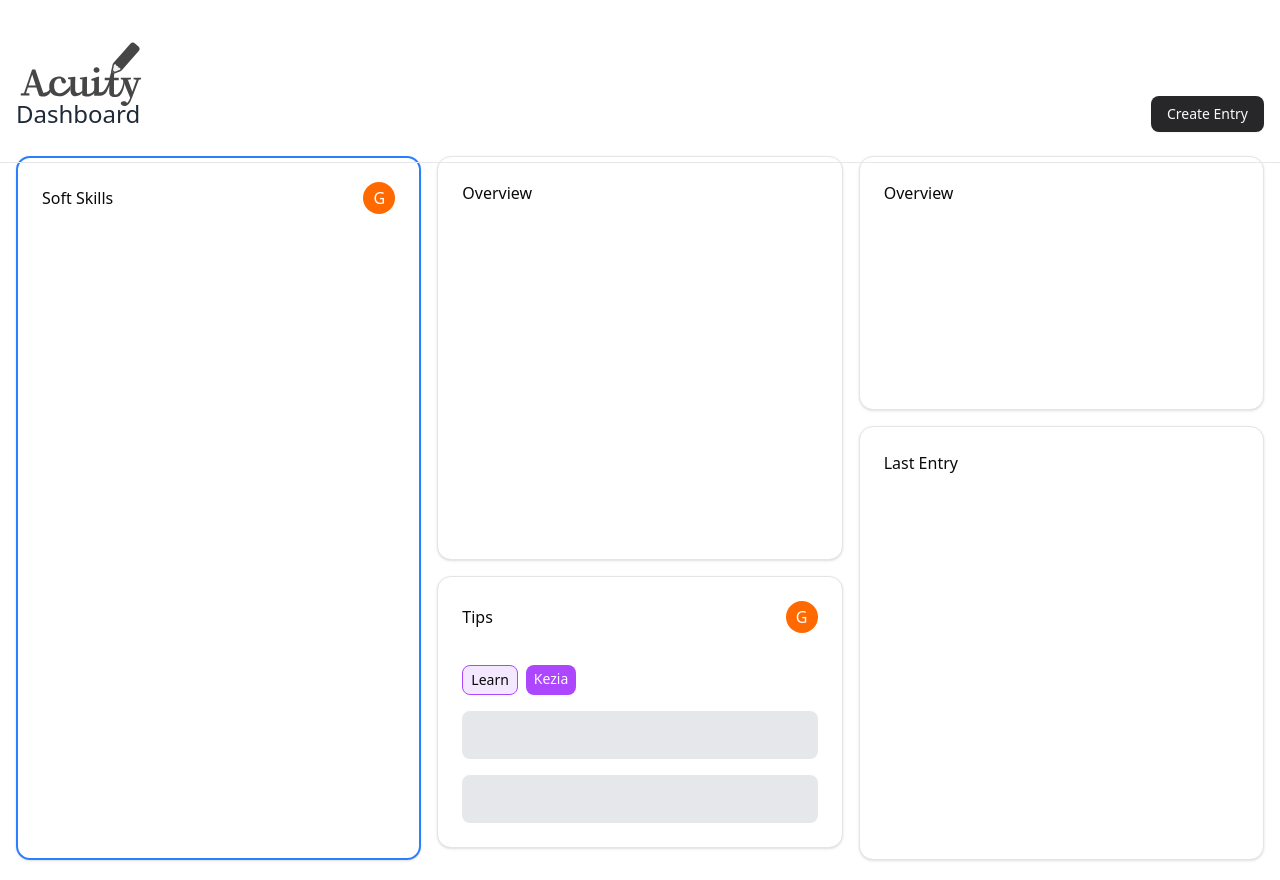
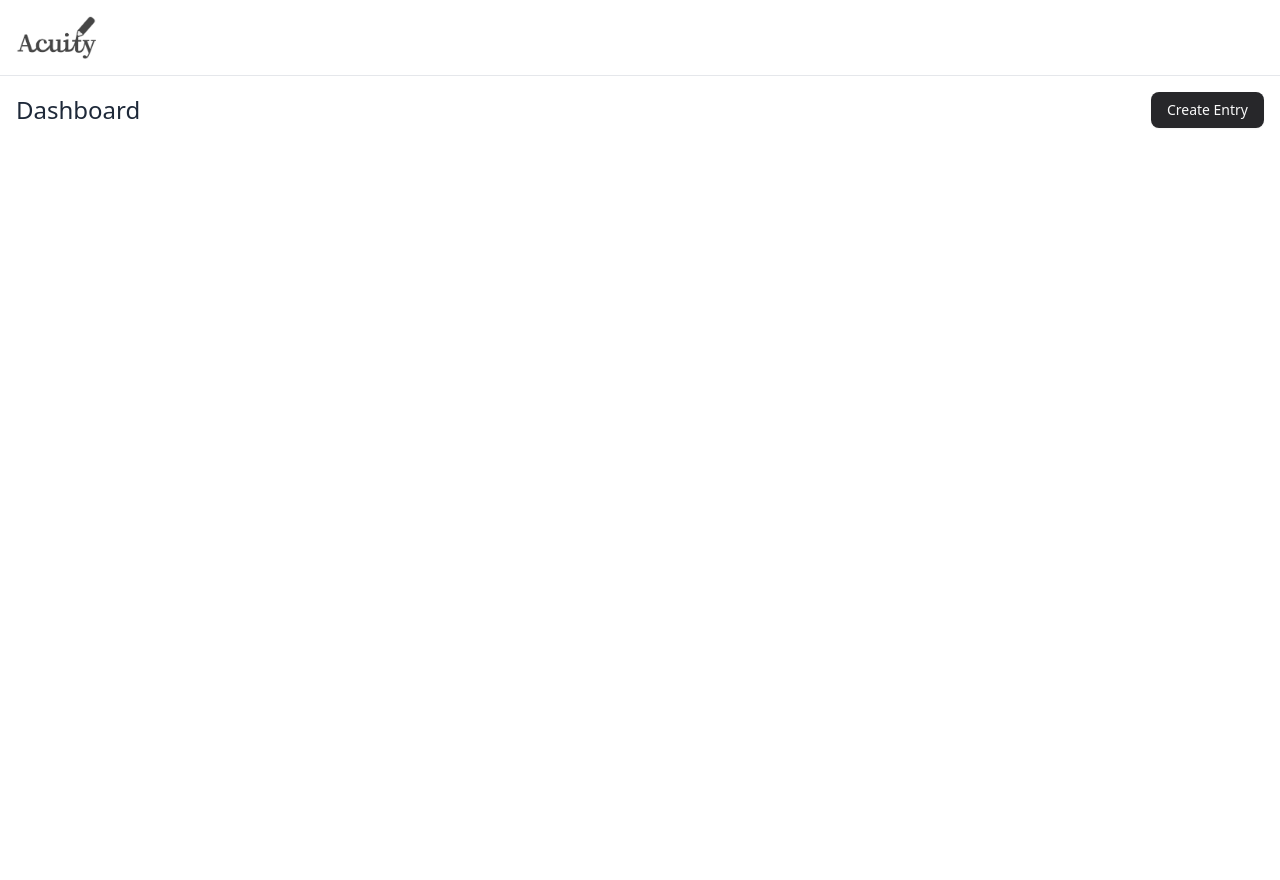
Before and after one commit to flyinRyann/Acuity, a Next.js app in the folder acuity/: page / in a window 1280 px wide. After the commit the page ends 800 px from the top, so only its background shows below. Built offline with nearby package versions, Linux system fonts and the light colour scheme.

Commit message:
Modify dashboard to proceed with original.

```diff
--- a/acuity/app/(dashboard)/(routes)/page.tsx
+++ b/acuity/app/(dashboard)/(routes)/page.tsx
@@ -3,93 +3,27 @@ import { UserButton } from "@clerk/nextjs";
 import { Card, CardContent, CardHeader, CardTitle } from "@/components/ui/card";
 import Image from "next/image";
 import Link from "next/link";
+import { Logo } from "../_components/logo";
+import { Navbar } from "../_components/navbar";
+import CreateEntryButton from "../_components/create-entry-button";
 
 export default function Home() {
   return (
     <div className="min-h-screen bg-white">
+      <Navbar/>
 
+      {/* Main */}
+      <div className="p-4">
 
-      {/* Dashboard Content */}
-      <main className="p-4">
+        {/* Create Entry Button/Dashboard */}
         <div className="flex justify-between items-center mb-6">
           <h2 className="text-2xl font-medium text-gray-800">Dashboard</h2>
-          <Link href="/entry">
-            <Button className="bg-zinc-800 hover:bg-zinc-700">Create Entry</Button>
-          </Link>
+          <CreateEntryButton/>
         </div>
 
-        <div className="grid grid-cols-1 md:grid-cols-3 gap-4">
-          {/* Left Column */}
-          <Card className="border-2 border-blue-500">
-            <CardHeader className="flex flex-row items-center justify-between pb-2">
-              <CardTitle className="text-md font-medium">Soft Skills</CardTitle>
-              <div className="h-8 w-8 rounded-full bg-orange-500 flex items-center justify-center text-white">
-                G
-              </div>
-            </CardHeader>
-            <CardContent className="h-[500px]">
-              {/* Content for Soft Skills */}
-            </CardContent>
-          </Card>
+        {/* TODO: CREATE DASHBOARD COMPONENTS */}
 
-          {/* Middle Column */}
-          <div className="flex flex-col gap-4 md:col-span-1">
-            <Card>
-              <CardHeader>
-                <CardTitle className="text-md font-medium">Overview</CardTitle>
-              </CardHeader>
-              <CardContent className="h-[300px]">
-                {/* Content for Overview */}
-              </CardContent>
-            </Card>
-
-            <Card>
-              <CardHeader className="flex flex-row items-center justify-between pb-2">
-                <CardTitle className="text-md font-medium">Tips</CardTitle>
-                <div className="h-8 w-8 rounded-full bg-orange-500 flex items-center justify-center text-white">
-                  G
-                </div>
-              </CardHeader>
-              <CardContent>
-                <div className="mb-4 flex gap-2">
-                  <div className="bg-purple-100 border border-purple-500 px-2 py-1 rounded-md text-sm">
-                    Learn
-                  </div>
-                  <div className="bg-purple-500 px-2 py-1 rounded-md text-sm text-white">
-                    Kezia
-                  </div>
-                </div>
-
-                <div className="space-y-4">
-                  <div className="h-12 bg-gray-200 rounded-md"></div>
-                  <div className="h-12 bg-gray-200 rounded-md"></div>
-                </div>
-              </CardContent>
-            </Card>
-          </div>
-
-          {/* Right Column */}
-          <div className="flex flex-col gap-4 md:col-span-1">
-            <Card>
-              <CardHeader>
-                <CardTitle className="text-md font-medium">Overview</CardTitle>
-              </CardHeader>
-              <CardContent className="h-[150px]">
-                {/* Content for second Overview */}
-              </CardContent>
-            </Card>
-
-            <Card>
-              <CardHeader>
-                <CardTitle className="text-md font-medium">Last Entry</CardTitle>
-              </CardHeader>
-              <CardContent className="h-[330px]">
-                {/* Content for Last Entry */}
-              </CardContent>
-            </Card>
-          </div>
-        </div>
-      </main>
+      </div>
     </div>
   );
 }
--- /dev/null
+++ b/acuity/app/(dashboard)/_components/create-entry-button.tsx
@@ -0,0 +1,14 @@
+import { Button } from "@/components/ui/button";
+import Link from "next/link";
+
+const CreateEntryButton = () => {
+    return (
+        <div>
+            <Link href="/dashboard/routes/entry">
+                <Button className="bg-zinc-800 hover:bg-zinc-700">Create Entry</Button>
+            </Link>
+        </div>
+     );
+}
+
+export default CreateEntryButton;
--- a/acuity/app/(dashboard)/_components/logo.tsx
+++ b/acuity/app/(dashboard)/_components/logo.tsx
@@ -3,10 +3,10 @@ import Image from "next/image";
 export const Logo = () => {
     return (
         <Image
-            height={130}
-            width={130}
+            height={80}
+            width={80}
             alt="logo"
-            src="/acuity-logo.svg"
+            src="/acuity-logo.png"
         />
     )
 }
--- a/acuity/app/(dashboard)/_components/navbar.tsx
+++ b/acuity/app/(dashboard)/_components/navbar.tsx
@@ -4,17 +4,13 @@ import { Logo } from "./logo";
 
 export const Navbar = () => {
     return (
-        <div>
-            {/* Header */}
         <header className="border-b border-gray-200 p-4 flex justify-between items-center">
         <div className="flex items-center gap-2">
-                    {/* Note to self: Add Logo */}
           <Logo />
         </div>
         <div>
           <UserButton afterSignOutUrl="/" />
         </div>
       </header>
-        </div>
     )
 }
--- a/acuity/app/(dashboard)/layout.tsx
+++ /dev/null
@@ -1,21 +0,0 @@
-import { Navbar } from "./_components/navbar";
-
-
-const DashboardLayout = ({
-    children
-}: {
-    children: React.ReactNode;
-}) => {
-    return (
-        <div className="h-full">
-            <div className="h-[80px] fixed inset-y-0 w-full z-50">
-                <Navbar />
-            </div>
-            <main className="pt-[80px] h-full">
-                {children}
-            </main>
-        </div>
-     );
-}
-
-export default DashboardLayout;
```
Also changed, not shown: acuity/public/acuity-logo.png (added), acuity/public/acuity-logo.svg (deleted). Lines whose indentation alone changed are shown as unchanged.
